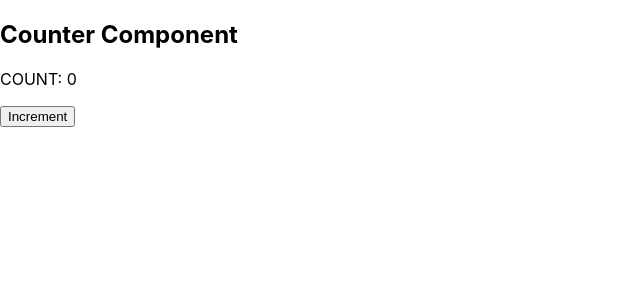
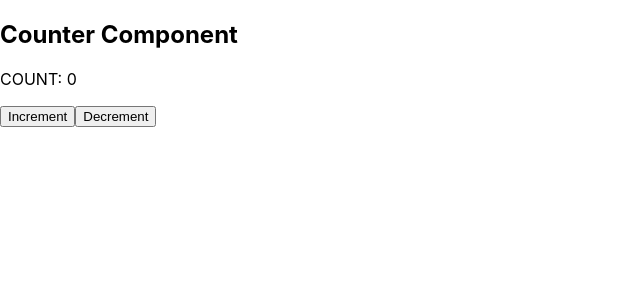
Before and after one commit to scanf6/intotest, a React (Create React App) app: page / in a window 1280 px wide. Shown: the top 300 px of the page, without its empty margins (0-640 px from the left). Built offline with nearby package versions, Linux system fonts and the light colour scheme.

Commit message:
added tests for decrementing logic

```diff
--- a/src/components/Counter/index.js
+++ b/src/components/Counter/index.js
@@ -4,7 +4,8 @@ class Counter extends Component {
   constructor(props) {
     super(props);
     this.state = {
-      count: 0
+      count: 0,
+      error: false
     };
   }
 
@@ -12,14 +13,29 @@ class Counter extends Component {
     this.setState({ count: this.state.count + 1 });
   };
 
+  decrement = () => {
+    const { count } = this.state;
+    if(count === 0) {
+      this.setState({ error: true });
+      return;
+    };
+    this.setState({ count: this.state.count - 1 });
+  };
+
   render() {
+    const { count, error } = this.state;
     return (
-      <div data-test='counterComponent'>
+      <div data-test='counter-component'>
         <h2>Counter Component</h2>
-        <p>COUNT: <span data-test="count">{this.state.count}</span></p>
-        <button data-test='buttonCounter' onClick={this.increment}>
+        <p>COUNT: <span data-test="count">{count}</span></p>
+        <button data-test='button-counter' onClick={this.increment}>
           Increment
         </button>
+        <button data-test='decrement-counter' onClick={this.decrement}>
+          Decrement
+        </button>
+
+        {error && (<div data-test="error-message">Sorry we can't go below 0!!!</div>)}
       </div>
     );
   }
```
Also changed, not shown: 1 other file (tests, documents, lock files or other folders).
